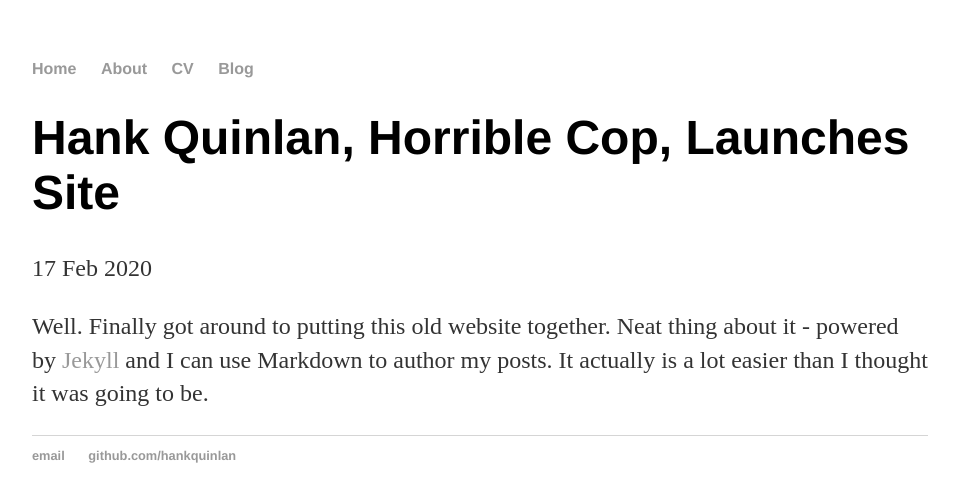
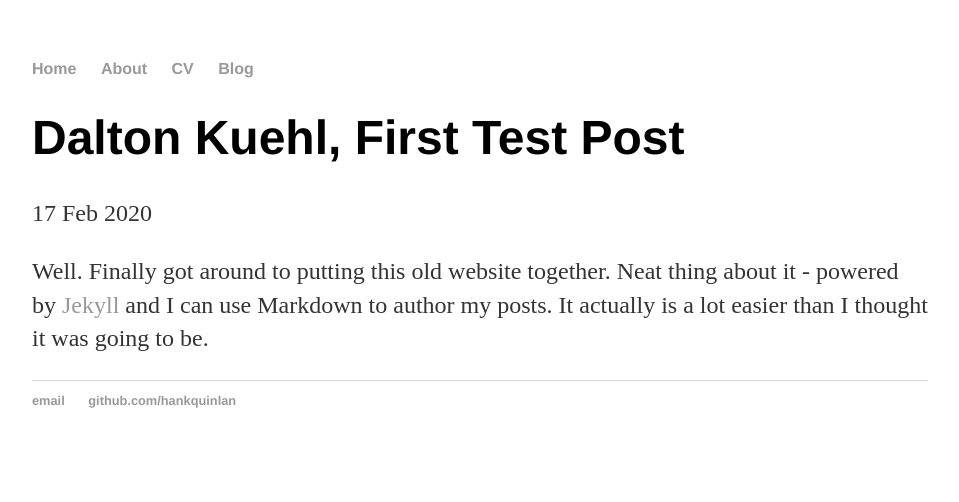
Before and after one commit to dalton-kuehl/dalton-kuehl.github.io, a Jekyll site: the page built from _posts/2020-02-17-First-Jekyll-Post.md, in a window 1280 px wide. Shown: the top 502 px of the page, without its empty margins (160-1119 px from the left). Built offline with Jekyll 4.4.1, drawn with Linux system fonts in a browser that asks for light colours.

Commit message:
Update 2020-02-17-First-Jekyll-Post.md

```diff
--- a/_posts/2020-02-17-First-Jekyll-Post.md
+++ b/_posts/2020-02-17-First-Jekyll-Post.md
@@ -1,6 +1,6 @@
 ---
 layout: post
-title: "Hank Quinlan, Horrible Cop, Launches Site"
+title: "Dalton Kuehl, First Test Post"
 date: 2020-02-17
 ---
 
```
